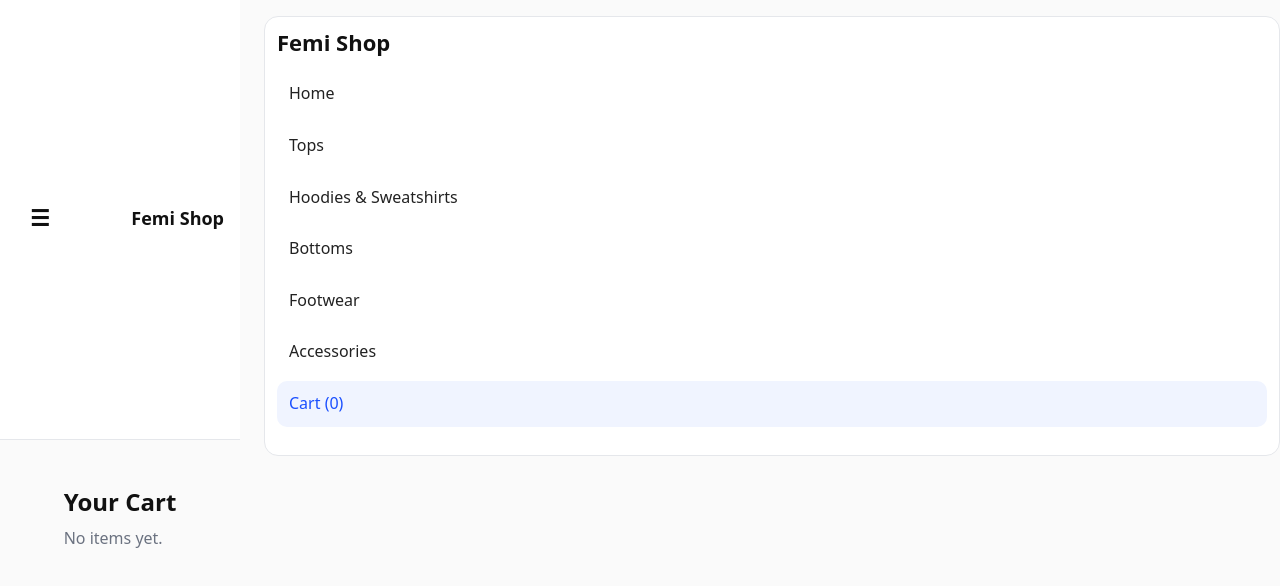
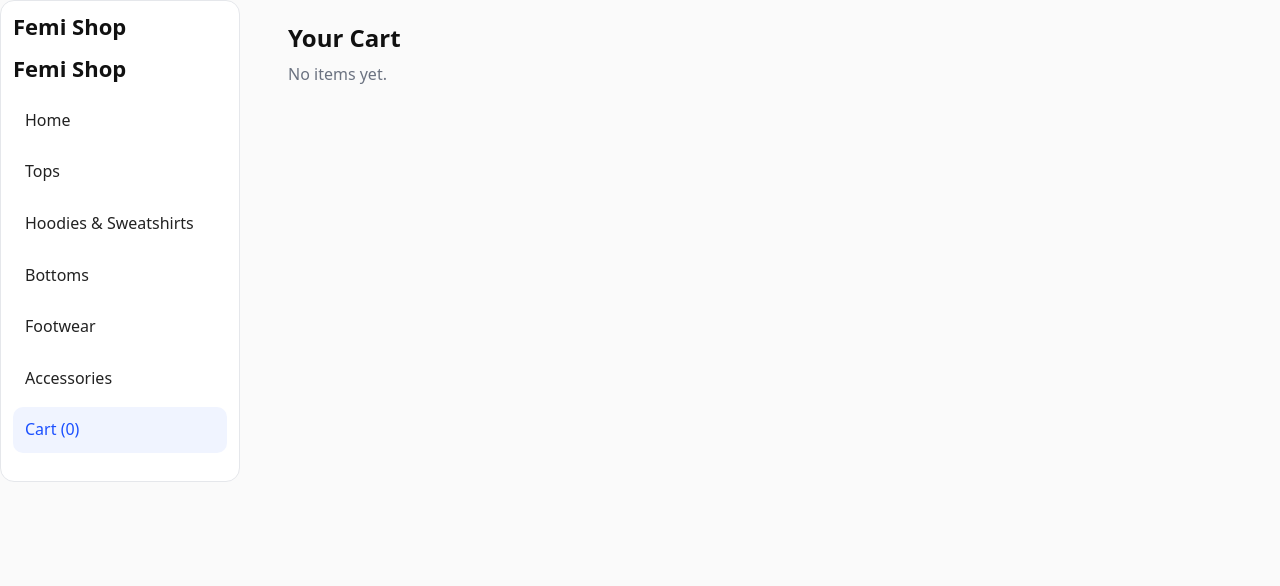
Before and after one commit to Femi-coder/ecommerce1, a Next.js app: page /cart in a window 1280 px wide. Shown: the top 586 px of the page. Built offline with nearby package versions, Linux system fonts and the light colour scheme.

Commit message:
layout and sidebar issue fixed

```diff
--- a/components/Layout.jsx
+++ b/components/Layout.jsx
@@ -3,8 +3,10 @@ import Sidebar from "./Sidebar";
 export default function Layout({ children }) {
   return (
     <div className="layout">
-      <Sidebar />
-      <main>{children}</main>
+      <aside>
+        <Sidebar />
+      </aside>
+      <main id="main">{children}</main>
     </div>
   );
 }
--- a/components/Sidebar.jsx
+++ b/components/Sidebar.jsx
@@ -1,7 +1,8 @@
-import { useEffect, useState } from "react";
+import Link from "next/link";
 import { useRouter } from "next/router";
-import Link from "next/link";
 import { useCart } from "../context/CartContext";
+import { useState, useEffect } from "react";
+
 
 const LinkItem = ({ href, label, onClick }) => {
   const { asPath } = useRouter();
@@ -30,48 +31,50 @@ const LinkItem = ({ href, label, onClick }) => {
 export default function Sidebar() {
   const { totals } = useCart();
   const [open, setOpen] = useState(false);
-  const router = useRouter();
 
-  // close drawer on route change
+  // prevent body scroll when drawer is open (mobile)
   useEffect(() => {
-    const close = () => setOpen(false);
-    router.events.on("routeChangeStart", close);
-    return () => router.events.off("routeChangeStart", close);
-  }, [router.events]);
-
-  // prevent background scroll when drawer is open
-  useEffect(() => {
-    const prev = document.body.style.overflow;
-    document.body.style.overflow = open ? "hidden" : prev || "";
-    return () => { document.body.style.overflow = prev; };
+    document.body.style.overflow = open ? "hidden" : "";
+    return () => (document.body.style.overflow = "");
   }, [open]);
 
   return (
     <>
       {/* Mobile top bar */}
-      <div className="topbar" style={{
-        display: "flex", alignItems: "center", gap: 12,
-        padding: "12px 16px", background: "var(--panel)",
-        borderBottom: "1px solid var(--border)"
-      }}>
+      <div className="topbar">
         <button
-          aria-label="Open menu"
+          className="menu-btn"
+          aria-label={open ? "Close menu" : "Open menu"}
           aria-expanded={open}
-          aria-controls="app-sidebar"
-          onClick={() => setOpen(true)}
+          onClick={() => setOpen(o => !o)}
           style={{ fontSize: 22, background: "none", border: 0, cursor: "pointer" }}
         >
-          ☰
+          {open ? "✕" : "☰"}
         </button>
         <h1 style={{ fontSize: 18, fontWeight: 700, margin: 0 }}>Femi Shop</h1>
       </div>
 
-      {/* Backdrop (mobile) */}
+      {/* Backdrop (click to close). It starts below the fixed topbar in CSS */}
       {open && <div className="sidebar-backdrop" onClick={() => setOpen(false)} />}
 
-      {/* Sidebar (desktop static; mobile off-canvas) */}
-      <div id="app-sidebar" className={`sidebar ${open ? "open" : ""}`}>
+      <div className={`sidebar ${open ? "open" : ""}`}>
+        {/* Close button - mobile only */}
+        <button
+          aria-label="Close menu"
+          onClick={() => setOpen(false)}
+          className="only-mobile"
+          style={{ fontSize: 22, background: "none", border: 0, cursor: "pointer", marginBottom: 8 }}
+        >
+          ✕
+        </button>
+
         <h1 style={{ fontSize: 22, margin: "0 0 16px", fontWeight: 700 }}>Femi Shop</h1>
+        <h1
+          className="sidebar-title"
+          style={{ fontSize: 22, margin: "0 0 16px", fontWeight: 700 }}
+        >
+          Femi Shop
+        </h1>
         <ul style={{ listStyle: "none", padding: 0, display: "grid", gap: 6 }}>
           <LinkItem href="/" label="Home" onClick={() => setOpen(false)} />
           <LinkItem href="/tops" label="Tops" onClick={() => setOpen(false)} />
--- a/styles/globals.css
+++ b/styles/globals.css
@@ -1,188 +1,320 @@
 /* ===================== TOKENS ===================== */
-:root{
-  --radius:14px; --radius-sm:10px;
-  --primary:#1a4fff;
+:root {
+  --radius: 14px;
+  --radius-sm: 10px;
+  --primary: #1a4fff;
 
-  --bg:#fafafa;
-  --panel:#ffffff;
-  --text:#111111;
-  --muted:#6b7280;
-  --border:#e5e7eb;
+  --bg: #fafafa;
+  --panel: #ffffff;
+  --text: #111111;
+  --muted: #6b7280;
+  --border: #e5e7eb;
 
-  --shadow:0 1px 2px rgba(0,0,0,.06), 0 8px 24px rgba(0,0,0,.06);
+  --shadow: 0 1px 2px rgba(0,0,0,.06), 0 8px 24px rgba(0,0,0,.06);
 }
-@media (prefers-color-scheme: dark){
-  :root{
-    --bg:#0b0c0f; --panel:#12151a; --text:#f5f7fb; --muted:#a3a8b7; --border:#1e232b;
-    --shadow:0 1px 2px rgba(0,0,0,.30), 0 8px 24px rgba(0,0,0,.35);
+
+@media (prefers-color-scheme: dark) {
+  :root {
+    --bg: #0b0c0f;
+    --panel: #12151a;
+    --text: #f5f7fb;
+    --muted: #a3a8b7;
+    --border: #1e232b;
+    --shadow: 0 1px 2px rgba(0,0,0,.30), 0 8px 24px rgba(0,0,0,.35);
   }
 }
 
-/* ===================== BASE (mobile-first) ===================== */
-*,*::before,*::after{ box-sizing:border-box; }
-html,body{ height:100%; max-width:100%; overflow-x:hidden; }  /* single guard */
-html{ -webkit-font-smoothing:antialiased; -moz-osx-font-smoothing:grayscale; }
-body{
-  margin:0;
+/* ===================== BASE ===================== */
+*, *::before, *::after { box-sizing: border-box; }
+html, body { height: 100%; max-width: 100%; overflow-x: hidden; }
+html { -webkit-font-smoothing: antialiased; -moz-osx-font-smoothing: grayscale; }
+
+body {
+  margin: 0;
   font-family: ui-sans-serif, system-ui, -apple-system, Segoe UI, Roboto, Helvetica, Arial, sans-serif;
-  background:var(--bg);
-  color:var(--text);
-  line-height:1.6;
+  background: var(--bg);
+  color: var(--text);
+  line-height: 1.6;
 }
-h1,h2,h3{ font-weight:700; line-height:1.2; margin:0 0 .6rem; }
-h1{ font-size:1.5rem; }
-h2{ font-size:1.25rem; }
-h3{ font-size:1rem; }
-p{ color:var(--muted); margin:0 0 1rem; }
-a{ color:inherit; text-decoration:none; }
-:focus-visible{ outline:2px solid var(--primary); outline-offset:2px; border-radius:6px; }
-main{ max-width:1200px; margin:0 auto; padding:16px; }
+
+h1,h2,h3 { font-weight: 700; line-height: 1.2; margin: 0 0 .6rem; }
+h1 { font-size: 1.5rem; }
+h2 { font-size: 1.25rem; }
+h3 { font-size: 1rem; }
+p { color: var(--muted); margin: 0 0 1rem; }
+a { color: inherit; text-decoration: none; }
+:focus-visible {
+  outline: 2px solid var(--primary);
+  outline-offset: 2px;
+  border-radius: 6px;
+}
+
+main {
+  width: 100%;
+  margin: 0;
+  padding: 16px;
+  max-width: none;
+  min-width: 0;
+}
 
 /* ===================== LAYOUT ===================== */
-.layout{ display:grid; grid-template-columns:1fr; gap:16px; }
-
-/* Mobile topbar */
-.topbar{
-  display:flex; align-items:center; justify-content:space-between;
-  padding:12px 16px; background:var(--panel); border-bottom:1px solid var(--border);
-}
-.burger{ font-size:1.6rem; background:none; border:0; cursor:pointer; }
-.logo{ font-weight:700; font-size:1.2rem; }
-
-/* Sidebar container (shared) */
-.sidebar{
-  background:var(--panel);
-  border:1px solid var(--border);
-  border-radius:var(--radius);
-  padding:12px;
+.layout {
+  display: grid;
+  grid-template-columns: 1fr; /* mobile default */
+  gap: 16px;
 }
 
-/* Nav list */
-.nav{ display:grid; gap:6px; list-style:none; padding:0; margin:0; }
-.nav a{
-  display:flex; align-items:center; justify-content:space-between;
-  padding:10px 12px; border-radius:var(--radius-sm);
-  transition:background .15s ease,color .15s ease;
+/* Desktop (>=1024px): sidebar + main */
+@media (min-width: 1024px) {
+  .layout {
+    grid-template-columns: 240px minmax(0, 1fr);
+    gap: 24px;
+  }
+  .sidebar {
+    position: sticky;
+    top: 16px;
+    align-self: start;
+    width: 240px;
+  }
+  main { padding: 24px; }
 }
-.nav a:hover{ background:color-mix(in oklab, var(--panel) 92%, black); }
-.nav a.active{ background:color-mix(in oklab, var(--panel) 88%, var(--primary)); color:var(--primary); }
+
+/* ===================== NAV (sidebar) ===================== */
+.sidebar {
+  background: var(--panel);
+  border: 1px solid var(--border);
+  border-radius: var(--radius);
+  padding: 12px;
+}
+
+.nav {
+  display: grid;
+  gap: 6px;
+  list-style: none;
+  padding: 0;
+  margin: 0;
+}
+.nav a {
+  display: flex;
+  align-items: center;
+  justify-content: space-between;
+  padding: 10px 12px;
+  border-radius: var(--radius-sm);
+  transition: background .15s ease, color .15s ease;
+}
+.nav a:hover { background: color-mix(in oklab, var(--panel) 92%, black); }
+.nav a.active {
+  background: color-mix(in oklab, var(--panel) 88%, var(--primary));
+  color: var(--primary);
+}
+
+/* ===================== TOP BAR (mobile only) ===================== */
+.topbar {
+  display: none;
+  align-items: center;
+  justify-content: space-between;
+  padding: 12px 16px;
+  background: var(--panel);
+  border-bottom: 1px solid var(--border);
+}
+.burger {
+  font-size: 1.6rem;
+  background: none;
+  border: none;
+  cursor: pointer;
+}
+.logo { font-weight: 700; font-size: 1.2rem; }
+
+/* ===================== MOBILE DRAWER (<=768px) ===================== */
+@media (max-width: 768px) {
+  .topbar { display: flex; }
+
+  .sidebar {
+    position: fixed;
+    top: 0;
+    left: -100%;
+    height: 100dvh;
+    width: 84vw;
+    max-width: 320px;
+    padding: 16px;
+    border-right: 1px solid var(--border);
+    box-shadow: 0 10px 40px rgba(0,0,0,.35);
+    z-index: 1000;
+    transition: left .28s ease;
+  }
+  .sidebar.open { left: 0; }
+
+  .sidebar-backdrop {
+    position: fixed;
+    inset: 0;
+    background: rgba(0,0,0,.45);
+    backdrop-filter: blur(1px);
+    z-index: 999;
+  }
+}
 
 /* ===================== BUTTONS ===================== */
-button,.btn{
-  padding:10px 14px; border-radius:var(--radius);
-  border:1px solid var(--border); background:var(--panel); color:var(--text);
-  cursor:pointer; font-weight:600;
+button, .btn {
+  padding: 10px 14px;
+  border-radius: var(--radius);
+  border: 1px solid var(--border);
+  background: var(--panel);
+  color: var(--text);
+  cursor: pointer;
+  font-weight: 600;
   transition: background .15s ease, transform .06s ease, border-color .15s ease, box-shadow .15s ease;
-  box-shadow:0 0 0 rgba(0,0,0,0);
+  box-shadow: 0 0 0 rgba(0,0,0,0);
 }
-button:hover,.btn:hover{ background:color-mix(in oklab, var(--panel) 92%, black); }
-button:active,.btn:active{ transform:translateY(1px); }
-.btn-primary{ background:var(--primary); border-color:var(--primary); color:#fff; }
-.btn-primary:hover{ filter:brightness(.95); }
+button:hover, .btn:hover { background: color-mix(in oklab, var(--panel) 92%, black); }
+button:active, .btn:active { transform: translateY(1px); }
+.btn-primary {
+  background: var(--primary);
+  border-color: var(--primary);
+  color: #fff;
+}
+.btn-primary:hover { filter: brightness(.95); }
 
 /* ===================== CARDS / GRID ===================== */
-.card{
-  background:var(--panel); padding:12px; border-radius:var(--radius);
-  border:1px solid var(--border); box-shadow:var(--shadow);
+.card {
+  background: var(--panel);
+  padding: 12px;
+  border-radius: var(--radius);
+  border: 1px solid var(--border);
+  box-shadow: var(--shadow);
   transition: box-shadow .18s ease, transform .06s ease, border-color .18s ease;
 }
-.card:hover{ box-shadow:0 2px 6px rgba(0,0,0,.07), 0 12px 28px rgba(0,0,0,.08); }
-.card:active{ transform:translateY(1px); }
+.card:hover { box-shadow: 0 2px 6px rgba(0,0,0,.07), 0 12px 28px rgba(0,0,0,.08); }
+.card:active { transform: translateY(1px); }
 
-.grid{ display:grid; gap:12px; grid-template-columns: repeat(auto-fit, minmax(160px, 1fr)); justify-content:start; }
-.product-card{ display:flex; flex-direction:column; }
-.card__row{ display:flex; align-items:flex-start; justify-content:space-between; gap:.75rem; margin-top:.9rem; }
-.card__title{ font-weight:600; line-height:1.35; }
-.product-card .actions{ margin-top:auto; }
-.product-card .btn{ width:auto; align-self:flex-start; padding:8px 14px; } /* short button */
+.grid {
+  display: grid;
+  gap: 12px;
+  grid-template-columns: repeat(auto-fit, minmax(160px, 1fr)); /* phone grid */
+  justify-content: start;
+}
 
-/* ===================== IMAGE BOX (uniform) ===================== */
-.imgbox{
-  --aspect: 4 / 5;  /* mobile default */
+@media (min-width: 768px) {
+  h1 { font-size: 2rem; }
+  h2 { font-size: 1.5rem; }
+  .grid {
+    gap: 16px;
+    grid-template-columns: repeat(auto-fit, minmax(220px, 280px));
+  }
+}
+
+/* Product tile layout */
+.product-card { display: flex; flex-direction: column; }
+.card__row {
+  display: flex;
+  align-items: flex-start;
+  justify-content: space-between;
+  gap: .75rem;
+  margin-top: .9rem;
+}
+.card__title { font-weight: 600; line-height: 1.35; }
+.product-card .actions { margin-top: auto; }
+.product-card .btn { width: auto; align-self: flex-start; padding: 8px 14px; }
+
+/* ===================== IMAGE BOX ===================== */
+.imgbox {
+  --aspect: 4 / 5; /* mobile default */
   --fit: cover;
-  position:relative; border-radius:var(--radius); overflow:hidden;
+  position: relative;
+  border-radius: var(--radius);
+  overflow: hidden;
   background: color-mix(in oklab, var(--panel) 85%, white);
   aspect-ratio: var(--aspect);
 }
-.imgbox .img{ width:100%; height:100%; object-fit: var(--fit, cover); }
-.imgbox__fallback{ height:100%; display:grid; place-items:center; color:var(--muted); }
+.imgbox .img { width: 100%; height: 100%; object-fit: var(--fit, cover); }
+.imgbox__fallback {
+  height: 100%;
+  display: grid;
+  place-items: center;
+  color: var(--muted);
+}
+@media (min-width: 768px) {
+  .imgbox { --aspect: 3 / 4; } /* nicer on desktop */
+}
 
 /* ===================== UTILITIES ===================== */
-.muted{ color:var(--muted); }
-.price{ font-weight:600; }
-.mt-2{ margin-top:.5rem; } .mt-3{ margin-top:.75rem; } .mt-4{ margin-top:1rem; }
-.mb-2{ margin-bottom:.5rem; }
-.subcategory-title{ font-size:1.1rem; font-weight:700; color:var(--primary); margin-bottom:12px; }
+.muted { color: var(--muted); }
+.price { font-weight: 600; }
+.mt-2 { margin-top: .5rem; }
+.mt-3 { margin-top: .75rem; }
+.mt-4 { margin-top: 1rem; }
+.mb-2 { margin-bottom: .5rem; }
+.subcategory-title {
+  font-size: 1.1rem;
+  font-weight: 700;
+  color: var(--primary);
+  margin-bottom: 12px;
+}
 
 /* ===================== SKELETONS ===================== */
-.card--skeleton .imgbox{ background:#f1f1f1; }
-.sk-line{ height:14px; margin-top:12px; border-radius:8px; background:#eee; }
-.sk-line--short{ width:35%; }
-.sk-btn{ height:40px; margin-top:14px; border-radius:var(--radius); background:#eee; }
+.card--skeleton .imgbox { background: #f1f1f1; }
+.sk-line { height: 14px; margin-top: 12px; border-radius: 8px; background: #eee; }
+.sk-line--short { width: 35%; }
+.sk-btn { height: 40px; margin-top: 14px; border-radius: var(--radius); background: #eee; }
 
 /* ===================== CART ===================== */
-.cart-wrap{ overflow-x:auto; }
+.cart-wrap { overflow-x: auto; }
 
-@media (max-width:640px){
-  .cart-wrap table{ display:none; }
-  .cart-list{ display:grid; gap:12px; }
-  .cart-card{
-    display:grid; grid-template-columns:64px 1fr auto; gap:12px; align-items:center;
-    border:1px solid var(--border); border-radius:var(--radius);
-    background:var(--panel); padding:10px;
+@media (max-width: 640px) {
+  .cart-wrap table { display: none; }
+
+  .cart-list { display: grid; gap: 12px; }
+  .cart-card {
+    display: grid;
+    grid-template-columns: 64px 1fr auto;
+    gap: 12px;
+    align-items: center;
+    border: 1px solid var(--border);
+    border-radius: var(--radius);
+    background: var(--panel);
+    padding: 10px;
   }
-  .cart-card img{ width:64px; height:64px; object-fit:cover; border-radius:8px; }
-  .cart-card .name{ font-weight:600; line-height:1.2; }
-  .cart-card .qty{ display:flex; gap:8px; align-items:center; justify-content:flex-end; }
+  .cart-card img {
+    width: 64px;
+    height: 64px;
+    object-fit: cover;
+    border-radius: 8px;
+  }
+  .cart-card .name { font-weight: 600; line-height: 1.2; }
+  .cart-card .qty {
+    display: flex;
+    gap: 8px;
+    align-items: center;
+    justify-content: flex-end;
+  }
 }
 
-.cart-actions{
-  display:flex; justify-content:space-between; align-items:flex-start; gap:16px; flex-wrap:wrap;
+/* Clear + Summary row */
+.cart-actions {
+  display: flex;
+  justify-content: space-between;
+  align-items: flex-start;
+  gap: 16px;
+  flex-wrap: wrap;
 }
-.cart-summary{ min-width:260px; }
-@media (max-width:640px){
-  .cart-actions{ flex-direction:column; }
-  .cart-summary{ width:100%; min-width:0; }
+.cart-summary { min-width: 260px; }
+@media (max-width: 640px) {
+  .cart-actions { flex-direction: column; }
+  .cart-summary { width: 100%; min-width: 0; }
 }
 
-/* ===================== RESPONSIVE BREAKPOINTS ===================== */
-@media (min-width:768px){
-  main{ padding:24px; }
-  h1{ font-size:2rem; }
-  h2{ font-size:1.5rem; }
-  .grid{ gap:16px; grid-template-columns: repeat(auto-fit, minmax(220px, 280px)); }
-  .imgbox{ --aspect: 3 / 4; } /* nicer on desktop */
+/* ===================== SIDEBAR TITLE ===================== */
+.sidebar-title { display: none; }
+@media (min-width: 769px) {
+  .sidebar-title { display: block; }
+}
+/* Hide .only-mobile by default, show only on small screens */
+.only-mobile { display: none; }
+@media (max-width: 768px) {
+  .only-mobile { display: block; }
 }
 
-/* Desktop: two columns, sticky sidebar */
-@media (min-width:1024px){
-  .layout{ grid-template-columns:240px 1fr; gap:24px; }
-  .sidebar{ position:sticky; top:16px; }
+/* Hide .sidebar-title on mobile, show only on desktop */
+.sidebar-title { display: none; }
+@media (min-width: 769px) {
+  .sidebar-title { display: block; }
 }
-
-/* ===================== MOBILE DRAWER (no hairline) ===================== */
-@media (max-width:900px){
-  .layout{ grid-template-columns: 1fr !important; gap:16px; }
-
-  .sidebar{
-    position:fixed !important;
-    inset:0 auto 0 0;           /* top/right/bottom/left */
-    width:84vw; max-width:320px; height:100dvh;
-    padding:16px;
-    border-right:none !important;         /* no vertical divider */
-    border:1px solid var(--border);       /* soft outline */
-    box-shadow:0 10px 40px rgba(0,0,0,.35);
-    z-index:1000;
-
-    transform:translateX(-105%);
-    transition:transform .28s ease;
-  }
-  .sidebar.open{ transform:translateX(0); }
-
-  .sidebar-backdrop{
-    position:fixed; inset:0;
-    background:rgba(0,0,0,.45);
-    backdrop-filter:blur(1px);
-    z-index:999;
-  }
-}
```
